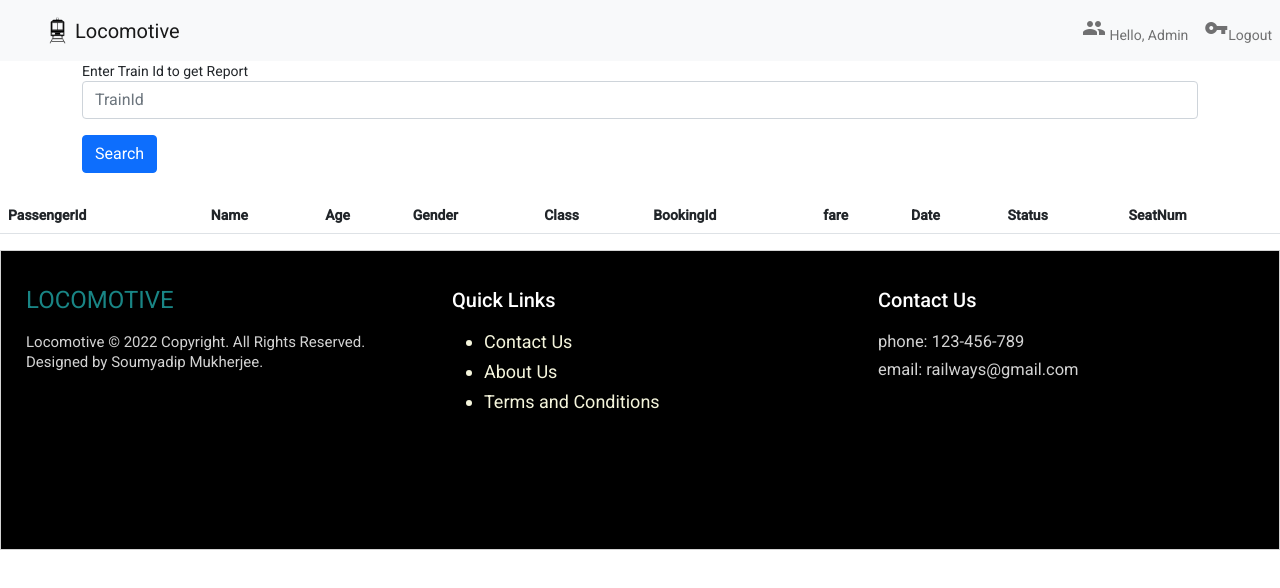
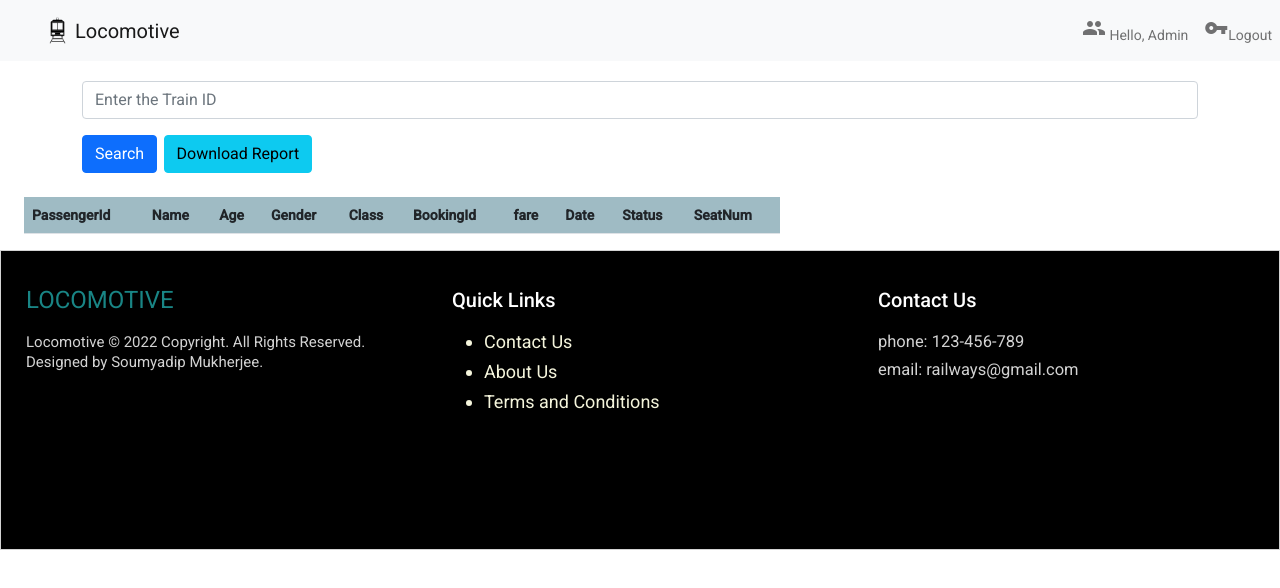
Before and after one commit to makorsha69/RailwaySystemUI, an Angular app: page /login/admin/dashboard/report in a window 1280 px wide. Shown: the top 588 px of the page. Built offline with nearby package versions, Linux system fonts and the light colour scheme; sample sign-in values are in the browser's storage.

Commit message:
Angular is dead for me now.

```diff
--- a/src/app/Components/about-us/about-us.component.html
+++ b/src/app/Components/about-us/about-us.component.html
@@ -7,9 +7,9 @@
           <div class= "img"></div>
         </div>
         <div class="text-wrapper">
-          <p class= "text">Lorem ipsum dolor sit amet consectetur adipisicing elit. Expedita eaque deserunt aliquam. Provident labore molestias sequi autem deleniti eaque nisi corporis eveniet perferendis, ut iusto, recusandae praesentium harum distinctio iste!
+          <p class= "text">Now book train tickets from anywhere at the comfort of home.Easy booking and cancellation process with on time refunds.
           </p>
-          <p class= "text">Lorem ipsum dolor sit amet consectetur, adipisicing elit. Laborum, fugit. Aperiam dignissimos voluptates praesentium fugit facere maiores, dolorum obcaecati maxime.
+          <p class= "text">For more Information on Refund Policy, please refer to Terms and Conditions.
           </p>
           <div class="btn-wrapper">
             <a href="#" class="btn">
--- a/src/app/Components/admin-dashboard/report/report.component.css
+++ b/src/app/Components/admin-dashboard/report/report.component.css
@@ -1,3 +1,9 @@
 button{
     margin-top: 1rem;
 }
+#report{
+    width: 200mm;
+    margin-left: 1.5rem;
+    background-color: rgb(159, 187, 196);
+    padding-left: 1%;
+}
--- a/src/app/Components/admin-dashboard/report/report.component.html
+++ b/src/app/Components/admin-dashboard/report/report.component.html
@@ -2,15 +2,16 @@
 <div class="container">
     <form [formGroup]="formValue">
         <div  class="form-group">
-          <label >Enter Train Id to get Report </label>
-            <input class="form-control" id="TrainId"  placeholder="TrainId" formControlName="TrainId">
+            <br>
+            <input class="form-control" id="TrainId"  placeholder="Enter the Train ID" formControlName="TrainId">
         </div>
 
         <button class="btn btn-primary" (click)="SearchPassenger()" >Search</button>
+        <button class="btn btn-info" style="margin-left:0.4rem" (click)="Download()"> Download Report</button>
       </form>
 </div>
-
-<table class="table mt-4">
+<div class="table-div">
+<table class="table mt-4" id="report" #report >
     <thead>
         <tr>
             <th>PassengerId</th>
@@ -45,3 +46,4 @@
 
 
 </table>
+</div>
--- a/src/app/Components/admin-dashboard/report/report.component.ts
+++ b/src/app/Components/admin-dashboard/report/report.component.ts
@@ -1,9 +1,11 @@
-import { Component, OnInit } from '@angular/core';
+import { Component, OnInit,ViewChild,ElementRef } from '@angular/core';
 import { FormBuilder, FormGroup } from '@angular/forms';
 import { Router } from '@angular/router';
+import jsPDF from 'jspdf';
 import { Report } from 'src/app/Models/Report';
 import { NavbarService } from 'src/app/navbar.service';
 import { SharedService } from 'src/app/shared.service';
+
 
 
 @Component({
@@ -12,6 +14,7 @@ import { SharedService } from 'src/app/shared.service';
   styleUrls: ['./report.component.css']
 })
 export class ReportComponent implements OnInit {
+@ViewChild("report",{static:false}) el!: ElementRef;
 formValue!:FormGroup;
 report:Report = new Report();
 reportData:any;
@@ -35,5 +38,14 @@ reportData:any;
       this.formValue.reset();
     })
   }
+  Download(){
+    let pdf = new jsPDF('l','pt','a4');
+    pdf.html(this.el.nativeElement,{
+    callback:(pdf)=>{
+    pdf.save("Report.pdf");
+  }
+ });
+
+  }
 
 }
--- a/src/app/Components/signup/signup.component.ts
+++ b/src/app/Components/signup/signup.component.ts
@@ -15,7 +15,7 @@ export class SignupComponent implements OnInit {
   SignUpform = new FormGroup({
     name : new FormControl('', Validators.required),
     email : new FormControl('',[Validators.required , Validators.email]),
-    mobile : new FormControl('' , [Validators.required , Validators.minLength(10) , Validators.maxLength(10)]),
+    mobile : new FormControl('' , [Validators.required , Validators.minLength(10),Validators.pattern('^\\s*(?:\\+?(\\d{1,3}))?[-. (]*(\\d{3})[-. )]*(\\d{3})[-. ]*(\\d{4})(?: *x(\\d+))?\\s*$') ,Validators.maxLength(10)]),
     address : new FormControl('',Validators.required),
     password : new FormControl('',Validators.required)
   });
--- a/src/app/Components/add-passenger/add-passenger.component.html
+++ b/src/app/Components/user-dashboard/add-passenger/add-passenger.component.html
@@ -47,7 +47,5 @@
                 </div>
 
             <button class="btn btn-primary" [disabled]="!formValue.valid">Submit</button>
-
-
-    </form>
+        </form>
 </div>
--- a/src/app/Components/add-passenger/add-passenger.component.ts
+++ b/src/app/Components/user-dashboard/add-passenger/add-passenger.component.ts
@@ -3,7 +3,6 @@ import { FormBuilder, FormControl, FormGroup, Validators } from '@angular/forms'
 import { Router } from '@angular/router';
 import { passenger } from 'src/app/Models/Passenger';
 import { SharedService } from 'src/app/shared.service';
-
 
 
 @Component({
@@ -53,6 +52,7 @@ export class AddPassengerComponent implements OnInit {
     this.pModel.age=this.formValue.value.age;
     this.pModel.gender=this.formValue.value.gender;
     this.pModel.class=this.formValue.value.class;
+    console.log(this.pModel);
     this.shared.addPassenger(this.pModel).subscribe((res)=>{
       console.log(res);
 
@@ -63,9 +63,5 @@ export class AddPassengerComponent implements OnInit {
       this.router.navigateByUrl('/login/user/dashboard/booking');
 
     })
-
-
-
   }
-
 }
--- a/src/app/Components/user-dashboard/ticket/ticket.component.ts
+++ b/src/app/Components/user-dashboard/ticket/ticket.component.ts
@@ -1,6 +1,5 @@
 import { Component, OnInit,ViewChild,ElementRef } from '@angular/core';
 import { SharedService } from 'src/app/shared.service';
-
 import { jsPDF } from 'jspdf';
 import { NavbarService } from 'src/app/navbar.service';
 
--- a/src/app/Components/user-dashboard/user-dashboard.component.ts
+++ b/src/app/Components/user-dashboard/user-dashboard.component.ts
@@ -1,5 +1,6 @@
 import { Component, OnInit } from '@angular/core';
 import { NavbarService } from 'src/app/navbar.service';
+import { SharedService } from 'src/app/shared.service';
 
 
 @Component({
@@ -8,12 +9,24 @@ import { NavbarService } from 'src/app/navbar.service';
   styleUrls: ['./user-dashboard.component.css']
 })
 export class UserDashboardComponent implements OnInit {
+  userDetails: any;
 
-  constructor(private nav:NavbarService) { }
+  constructor(private nav:NavbarService, private shared:SharedService) { }
 
   ngOnInit(): void {
 
   this.nav.hide();
+  this.shared.getUserProfile().subscribe(
+    res=>{
+     this.userDetails=res;
+     console.log(this.userDetails);
+     console.log(this.userDetails.UserId);
+     localStorage.setItem('userId',JSON.stringify(this.userDetails.UserId));
+    },
+    err =>{
+     console.log(err);
+    },
+  );
 
   }
 
--- a/src/app/app.module.ts
+++ b/src/app/app.module.ts
@@ -32,10 +32,10 @@ import {MatDatepickerModule} from '@angular/material/datepicker';
 import { BookingComponent } from './Components/user-dashboard/booking/booking.component';
 import { TransactionComponent } from './Components/user-dashboard/transaction/transaction.component';
 import { TrainsComponent } from './Components/user-dashboard/trains/trains.component';
-import { AddPassengerComponent } from './Components/add-passenger/add-passenger.component';
 import { TicketComponent } from './Components/user-dashboard/ticket/ticket.component';
 import { BookingHistoryComponent } from './Components/user-dashboard/booking-history/booking-history.component';
 import { ReportComponent } from './Components/admin-dashboard/report/report.component';
+import { AddPassengerComponent } from './Components/user-dashboard/add-passenger/add-passenger.component';
 
 
 
--- a/src/app/shared.service.ts
+++ b/src/app/shared.service.ts
@@ -94,5 +94,4 @@ export class SharedService {
   getBookingbyId(bid:number){
     return this.http.get<any>(this.APIUrl+'/Booking/GetBooking?BookingId='+bid);
   }
-
 }
```
Also changed, not shown: src/app/Components/user-dashboard/add-passenger/add-passenger.component.css (renamed from src/app/Components/add-passenger/add-passenger.component.css), 1 other file (tests, documents, lock files or other folders).
